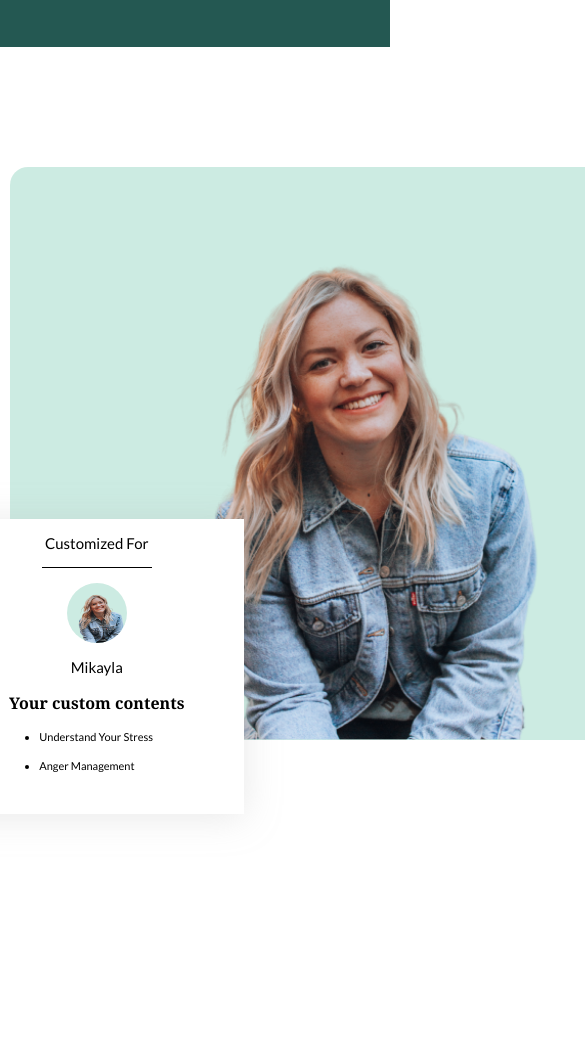
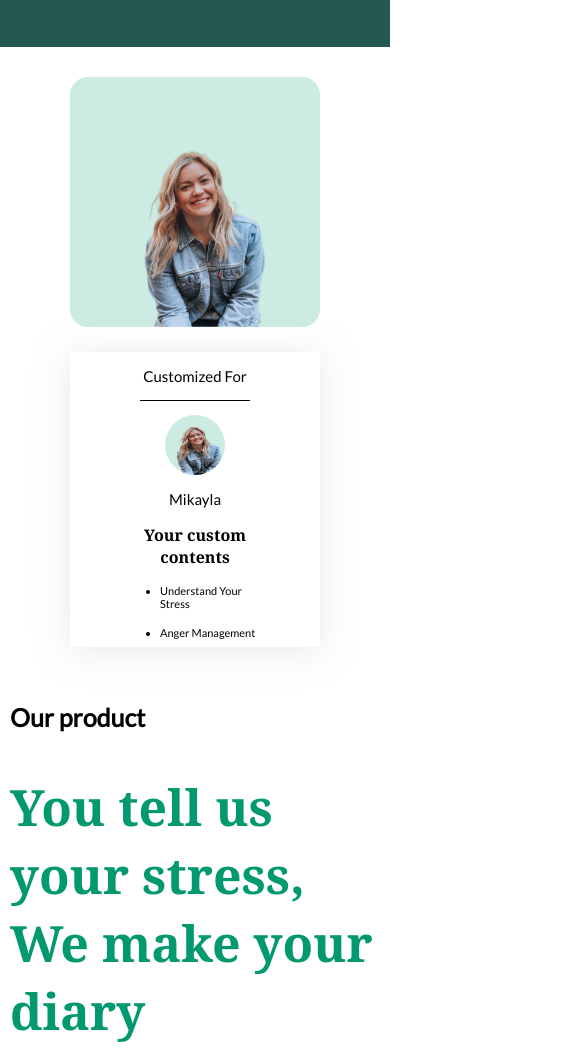
Before and after one commit to AlexeyFahrutdinov/learn_project_2, a plain HTML site: page index.html in a window 390 px wide. Shown: the part 4935-5983 px from the top of the page, 585 px wide, since content can reach past the window. Drawn offline with Linux system fonts and the light colour scheme.

Commit message:
final-commit

```diff
--- a/style/main.css
+++ b/style/main.css
@@ -263,43 +263,51 @@ img.top-logo {
     padding-bottom: 170px;
 
 }
+
 .content-img-inner {
     display: flex;
 }
-.left-img-card {
-    margin-right: 80px;
-}
+
+
 .background {
     position: relative;
-    width: 675px;
+    width: 573px;
     height: 573px;
-    background-color:rgba(1, 153, 109, 0.2);
+    background-color: rgba(1, 153, 109, 0.2);
     border-radius: 18px;
+    margin-left: 9%;
+    margin-right: 160px;
+
 }
+
 .big-img {
-    position:absolute;
+    position: absolute;
     bottom: 0px;
     right: 18%;
     width: 65%;
 }
+
 .card-face {
     position: absolute;
     background-color: white;
-    width: 295px;
-    height: 295px;
+    max-width: 295px;
+    max-height: 295px;
     left: -9%;
     bottom: -13%;
     filter: drop-shadow(0px 3px 18px rgba(165, 165, 165, 0.25));
     padding-left: 50px;
     padding-right: 50px;
 }
+
 .avatar-block {
     margin: 0 auto;
     text-align: center;
 }
+
 .avatar-block p {
     font-size: 15px;
 }
+
 .people-name {
     font-size: 12px;
 }
@@ -318,16 +326,15 @@ margin-bottom: 15px;
     width: 60px;
     height: 60px;
     margin: 0 auto;
-    background-color:rgba(1, 153, 109, 0.2);
+    background-color: rgba(1, 153, 109, 0.2);
     border-radius: 50%;
-    z-index: 4;
 }
+
 .circle-img {
-    background-color:rgba(1, 153, 109, 0.2);
+    background-color: rgba(1, 153, 109, 0.2);
     border-radius: 50%;
     width: 60px;
     height: 60px;
-    z-index: 3;
     bottom: 10%;
     right: 10%;
 }
@@ -352,9 +359,6 @@ margin-bottom: 15px;
     font-size: 11px;
     margin-bottom: 16px;
 }
-.li-mini-card:nth-last-child(1) {
-    margin-bottom: 0;
-}
 
 .right-content {
     max-width: 585px;
@@ -371,7 +375,7 @@ margin-bottom: 15px;
     max-width: 530px;
 }
 
-p.p-right-content  {
+p.p-right-content {
     font-size: 25px;
     font-weight: 600;
 
@@ -493,20 +497,24 @@ p.p-right-content  {
         padding-top: 0;
     }
 
+
     /*Блок с видео контентом начало*/
     .content-video-inner {
         flex-wrap: wrap;
         padding-top: 50px;
         padding-bottom: 50px;
     }
+
     .left-content {
         max-width: 100%;
         margin: 0 auto 30px;
         text-align: center;
     }
+
     .left-content h2 {
         margin-bottom: 10px;
     }
+
     .left-content p {
         display: inline;
         margin-right: 20px;
@@ -515,7 +523,39 @@ p.p-right-content  {
     .right-video {
         max-width: 100%;
     }
+
     /*Блок с видео контентом конец*/
+
+
+    /*Блок с картинкой и контентом начало*/
+    .content-img {
+        padding-top: 100px;
+        padding-bottom: 150px;
+
+    }
+
+    .content-img-inner {
+        display: flex;
+        flex-wrap: wrap;
+    }
+
+    .background {
+        margin-bottom: 14%;
+        margin-right: 10px;
+        margin-left: 10px;
+    }
+
+    .left-img-card {
+        margin: 0 auto;
+    }
+
+    .right-content {
+        margin: 0 auto;
+
+    }
+
+    /*Блок с картинкой и карточками конец*/
+
 
 }
 
@@ -569,6 +609,17 @@ p.p-right-content  {
         width: 100%;
     }
 
+    .content-img {
+        padding-top: 80px;
+        padding-bottom: 120px;
+
+    }
+
+    .background {
+        width: 500px;
+        height: 500px;
+    }
+
 }
 
 
@@ -585,5 +636,36 @@ p.p-right-content  {
     .right-video {
         max-width: 100%;
     }
+
     /*Блок с видео контентом конец*/
+    .content-img {
+        padding-top: 50px;
+        padding-bottom: 70px;
+
     }
+
+    .background {
+        width: 400px;
+        height: 400px;
+    }
+
+    .card-face {
+        bottom: -320px;
+        left: 0;
+        right: 0;
+    }
+}
+
+@media screen and (max-width: 400px) {
+    .content-img {
+        padding-top: 30px;
+        padding-bottom: 30px;
+
+    }
+
+    .background {
+        width: 250px;
+        height: 250px;
+        margin-bottom: 350px;
+    }
+}
```
Also changed, not shown: index.html (+3 -2 lines). Lines whose indentation alone changed are shown as unchanged.
